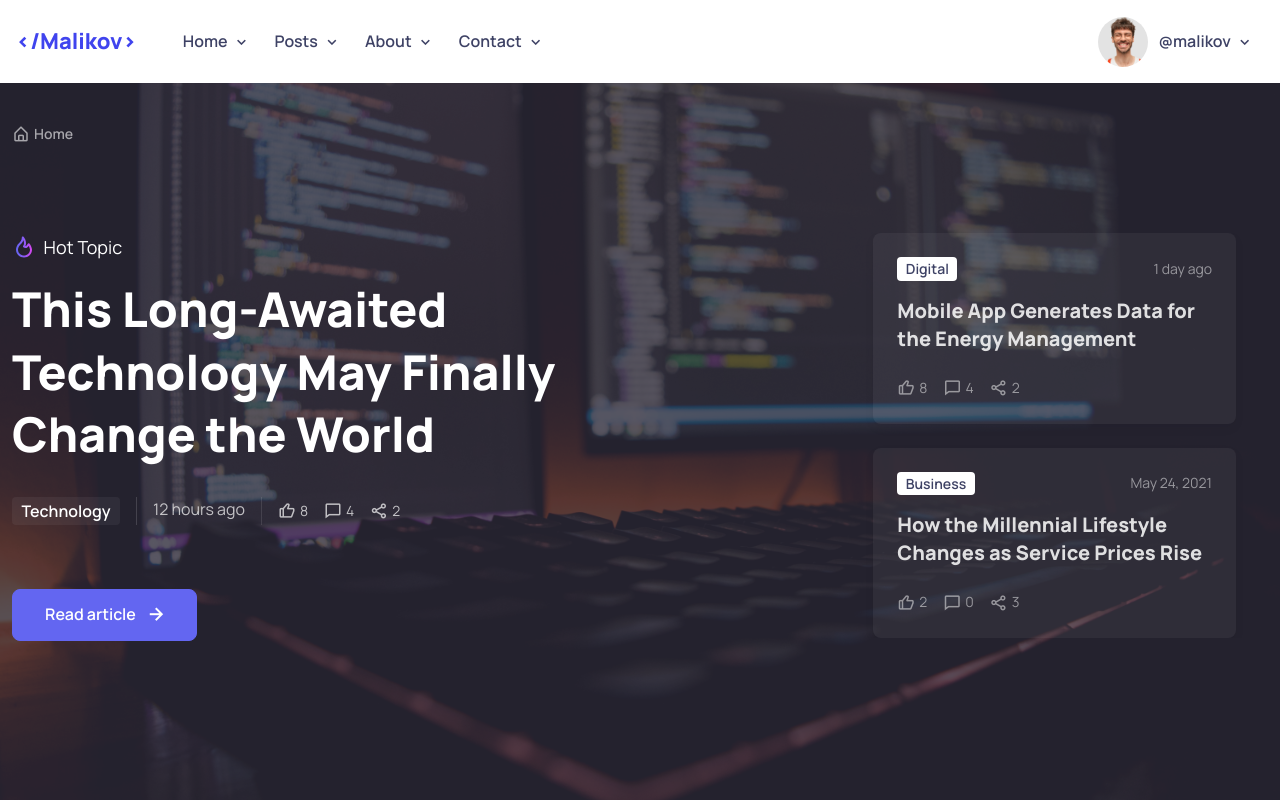
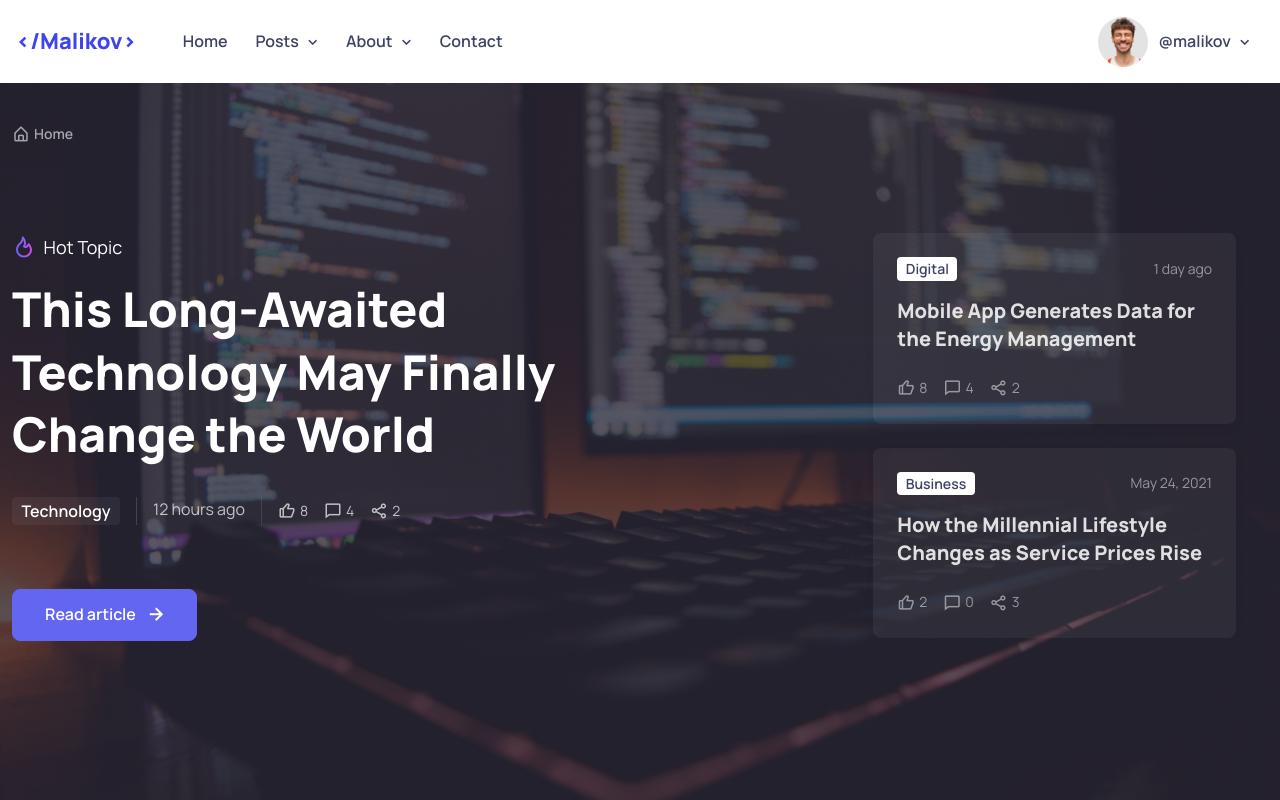
Before and after one commit to sevbo2003/silicon, a Django app: page / in a window 1280 px wide. Shown: the top 800 px of the page. Run offline with Django 4.2, Linux system fonts and the light colour scheme; some libraries are stand-ins or nearby versions.

Commit message:
Home page template ready

```diff
--- a/templates/base/header.html
+++ b/templates/base/header.html
@@ -12,32 +12,24 @@
                 <div class="offcanvas-body">
                     <ul class="navbar-nav me-auto mb-2 mb-lg-0">
                         <li class="nav-item dropdown">
-                            <a href="#" class="nav-link dropdown-toggle" data-bs-toggle="dropdown" aria-current="page">Home</a>
-                            <ul class="dropdown-menu">
-                                <li><a href="/" class="dropdown-item">Account Details</a></li>
-                                <li><a href="/" class="dropdown-item">Security</a></li>
-                            </ul>
+                            <a href="/" class="nav-link">Home</a>
                         </li>
                         <li class="nav-item dropdown">
                             <a href="#" class="nav-link dropdown-toggle" data-bs-toggle="dropdown">Posts</a>
                             <ul class="dropdown-menu">
-                                <li><a href="/" class="dropdown-item">Account Details</a></li>
-                                <li><a href="/" class="dropdown-item">Security</a></li>
+                                <li><a href="/" class="dropdown-item">Articles</a></li>
+                                <li><a href="#podcasts" class="dropdown-item">Podcasts</a></li>
                             </ul>
                         </li>
                         <li class="nav-item dropdown">
                             <a href="/" class="nav-link dropdown-toggle" data-bs-toggle="dropdown" aria-current="page">About</a>
                             <ul class="dropdown-menu">
-                                <li><a href="/" class="dropdown-item">Account Details</a></li>
-                                <li><a href="/" class="dropdown-item">Security</a></li>
+                                <li><a href="/" class="dropdown-item">About me</a></li>
+                                <li><a href="/" class="dropdown-item">Projects</a></li>
                             </ul>
                         </li>
-                        <li class="nav-item dropdown">
-                            <a href="/" class="nav-link dropdown-toggle" data-bs-toggle="dropdown" aria-current="page">Contact</a>
-                            <ul class="dropdown-menu">
-                                <li><a href="/" class="dropdown-item">Account Details</a></li>
-                                <li><a href="/" class="dropdown-item">Security</a></li>
-                            </ul>
+                        <li class="nav-item">
+                            <a href="/" class="nav-link">Contact</a>
                         </li>
                     </ul>
                 </div>
@@ -97,9 +89,9 @@
                         <hr class="dropdown-divider2">
                         <li class="dropdown-item">
                             <div class="form-check form-switch mode-switch pe-lg-1 ms-auto me-4" data-bs-toggle="mode">
-                                <input type="checkbox" class="form-check-input" id="theme-mode">
-                                <label class="form-check-label d-none d-sm-block" for="theme-mode">Light</label>
-                                <label class="form-check-label d-none d-sm-block" for="theme-mode">Dark</label>
+{#                                <input type="checkbox" class="form-check-input" id="theme-mode">#}
+                                <label class="form-check-label d-sm-block btn btn-sm btn-outline-info" for="theme-mode">Light</label>
+                                <label class="form-check-label d-sm-block btn btn-sm btn-primary" for="theme-mode">Dark</label>
                             </div>
                         </li>
                     </ul>
--- a/templates/home.html
+++ b/templates/home.html
@@ -771,7 +771,7 @@
         </a>
     </section>
     <!-- Latest podcasts -->
-    <section class="container mb-5 pt-3 pb-lg-5">
+    <section id="podcasts" class="container mb-5 pt-3 pb-lg-5">
         <div class="row">
             <div class="col-xl-3">
                 <div class="d-xl-block d-flex align-items-center justify-content-between mb-xl-0 mb-4 pb-xl-0 pb-3">
```
